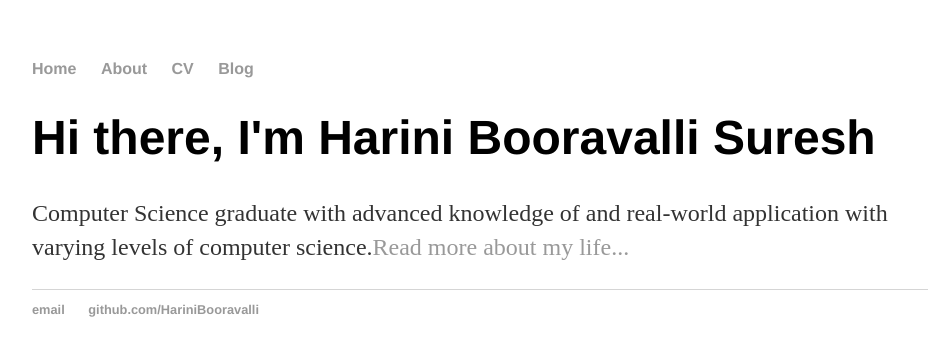
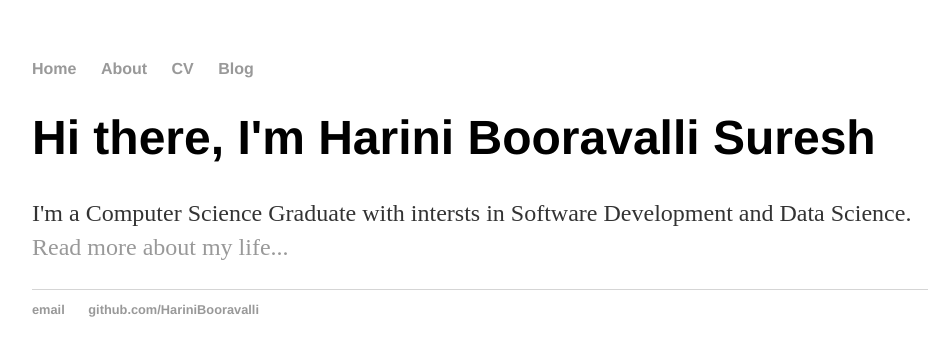
Before and after one commit to HariniBooravalli/HariniBooravalli.github.io, a Jekyll site: the page built from index.html, in a window 1280 px wide. Shown: the top 356 px of the page, without its empty margins (160-1101 px from the left). Built offline with Jekyll 4.4.1, drawn with Linux system fonts in a browser that asks for light colours.

Commit message:
Update index.html

```diff
--- a/index.html
+++ b/index.html
@@ -4,5 +4,5 @@ title: Harini Suresh,CS Graduate
 ---
 <div class="blurb">
 	<h1>Hi there, I'm Harini Booravalli Suresh</h1>
-	<p>Computer Science graduate with advanced knowledge of and real-world application with varying levels of computer science.<a href="/about">Read more about my life...</a></p>
+	<p>I'm a Computer Science Graduate with intersts in Software Development and Data Science. <a href="/about">Read more about my life...</a></p>
 </div><!-- /.blurb -->
```
